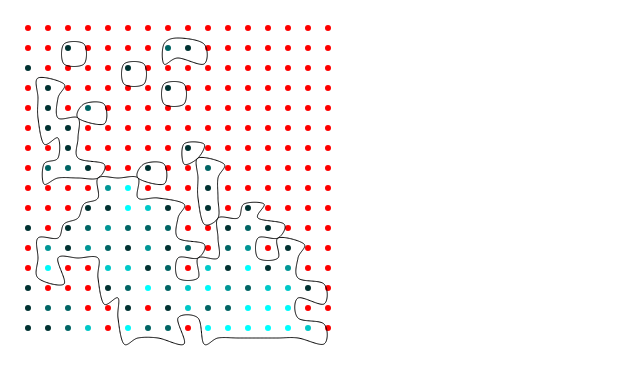
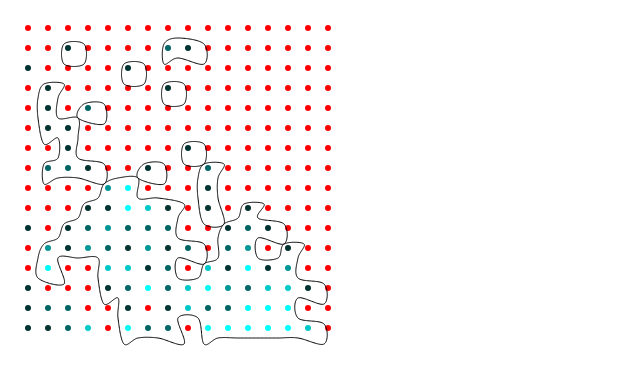
Before and after one commit to CartoDB/torque, a website: page examples/contour.html in a window 1280 px wide. Shown: the full height of the page, 0-640 px from the left. Drawn offline with nearby package versions, Linux system fonts and the light colour scheme.

Commit message:
adds interpolation for ambiguous cases

```diff
--- a/examples/contour.html
+++ b/examples/contour.html
@@ -177,13 +177,41 @@
 		else if (type === 5 || type === 10) {
 			var diff = [previousPos.x - currentPos.x, previousPos.y - currentPos.y];
 			if (diff[0] === -1){
-				return {x: currentPos.x, y: currentPos.y - 1};
+				return {
+					x: currentPos.x,
+					y: currentPos.y - 1,
+					interpolation: {
+						x: lerp(cornerValues[1], cornerValues[0], contourValue),
+						y: lerp(cornerValues[3], cornerValues[0], contourValue)
+					}
+				};
 			} else if (diff[0] === 1){
-				return {x: currentPos.x, y: currentPos.y + 1};
+				return {
+					x: currentPos.x,
+					y: currentPos.y + 1,
+					interpolation: {
+						x: lerp(cornerValues[3], cornerValues[2], contourValue),
+						y: lerp(cornerValues[1], cornerValues[2], contourValue)
+					}
+				};
 			} else if (diff[1] === -1){
-				return {x: currentPos.x + 1, y: currentPos.y};
+				return {
+					x: currentPos.x + 1,
+					y: currentPos.y,
+					interpolation: {
+						x: lerp(cornerValues[1], cornerValues[0], contourValue),
+						y: lerp(cornerValues[3], cornerValues[0], contourValue)
+					}
+				};
 			} else if (diff[1] === 1){
-				return {x: currentPos.x - 1, y: currentPos.y};
+				return {
+					x: currentPos.x - 1,
+					y: currentPos.y,
+					interpolation: {
+						x: lerp(cornerValues[3], cornerValues[2], contourValue),
+						y: lerp(cornerValues[1], cornerValues[2], contourValue)
+					}
+				};
 			}
 		}
 
```
